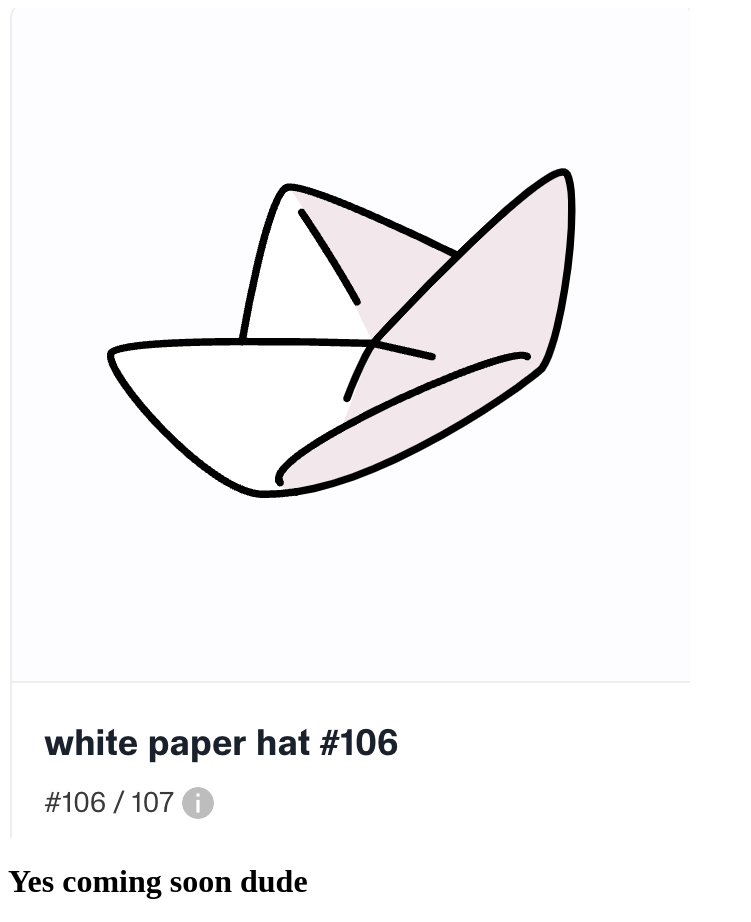
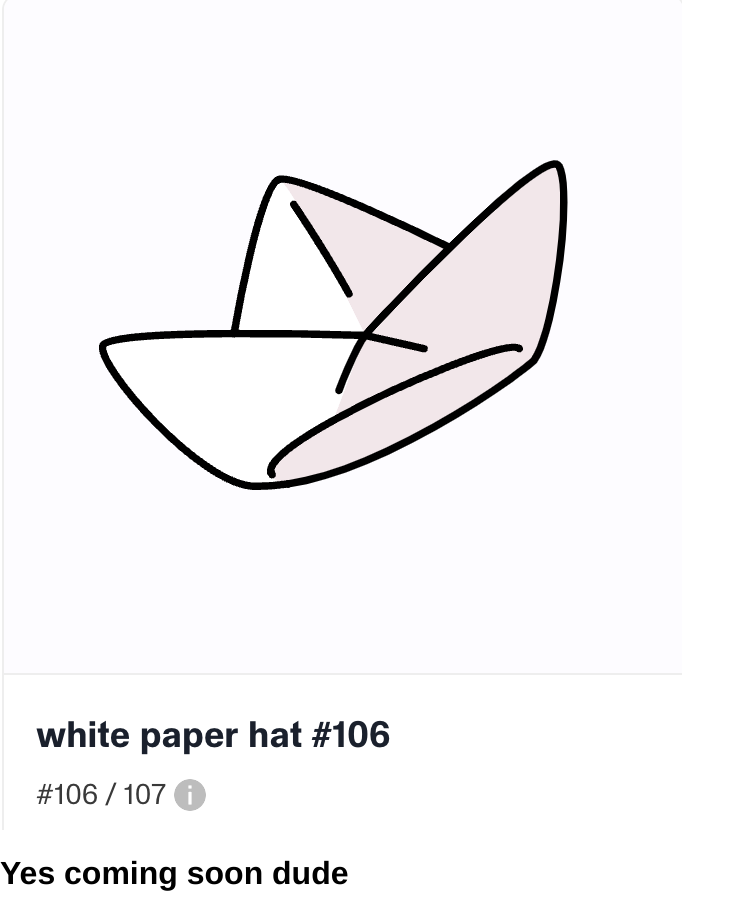
Before and after one commit to thibg-pro/git-101, a plain HTML site: page index.html in a window 1280 px wide. Shown: the whole page, without its empty margins (0-751 px from the left). Drawn offline with Linux system fonts and the light colour scheme.

Commit message:
third commit

```diff
--- a/index.html
+++ b/index.html
@@ -1,6 +1,7 @@
 <!DOCTYPE html>
 <html lang="en" dir="ltr">
   <head>
+    <link rel="stylesheet" href="style.css">
     <meta charset="utf-8">
     <title></title>
   </head>
--- /dev/null
+++ b/style.css
@@ -0,0 +1,4 @@
+body {
+  margin: 0;
+  font-family: Helvetica;
+}
```
